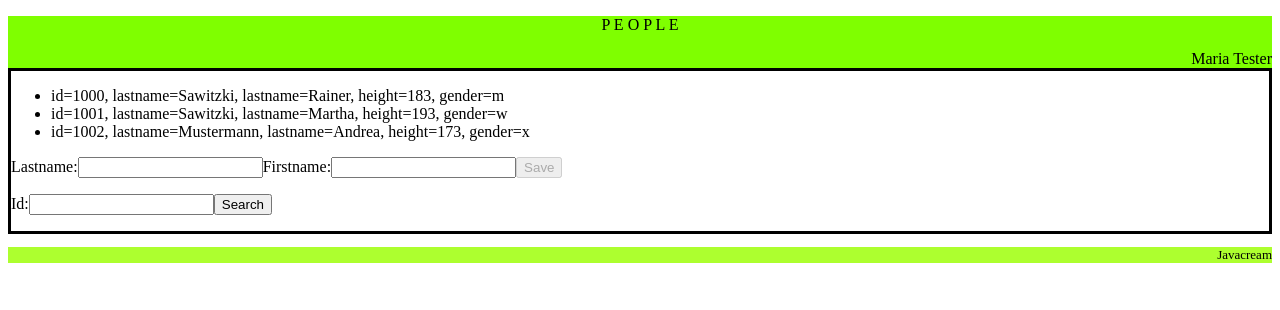
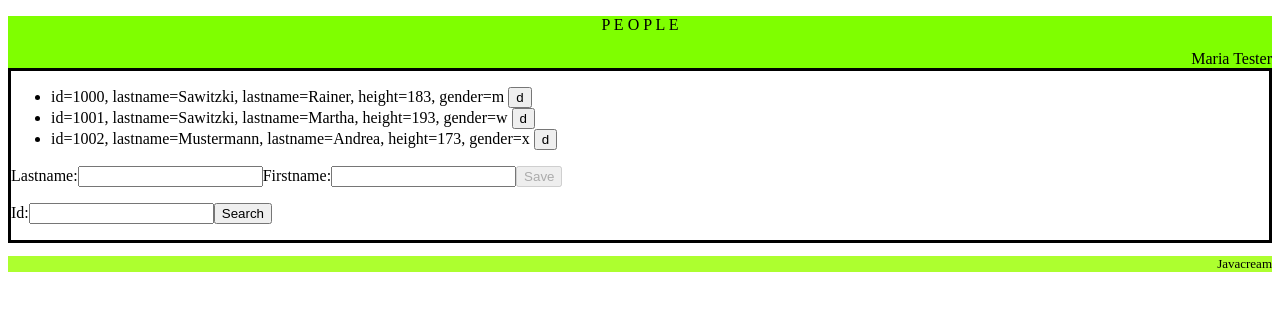
Before and after one commit to Javacream/org.javacream.training.angular, an Angular app in the folder training/: page / in a window 1280 px wide. Shown: the top 310 px of the page. Built offline with nearby package versions, Linux system fonts and the light colour scheme.

Commit message:
start delete

```diff
--- a/training/src/app/people/person/person.component.html
+++ b/training/src/app/people/person/person.component.html
@@ -1,2 +1,4 @@
 <span *ngIf="person && !detail">{{person.firstname}} {{person.lastname}}</span>
-<span *ngIf="person && detail">id={{person.id}}, lastname={{person.lastname}}, lastname={{person.firstname}}, height={{person.height}}, gender={{person.gender}}</span>
+<span *ngIf="person && detail">id={{person.id}}, lastname={{person.lastname}}, lastname={{person.firstname}}, height={{person.height}}, gender={{person.gender}}
+    <button (click)="delete(person.id)">d</button>
+</span>
--- a/training/src/app/people/person/person.component.ts
+++ b/training/src/app/people/person/person.component.ts
@@ -1,5 +1,6 @@
 import { Component, Input } from '@angular/core';
 import { PersonIF } from '../model/people.model';
+import { PeopleService } from '../services/people.service';
 
 @Component({
   selector: 'app-person',
@@ -8,7 +9,12 @@ import { PersonIF } from '../model/people.model';
 })
 export class PersonComponent {
 
+  constructor(readonly peopleService: PeopleService){
+
+  }
   @Input() person?:PersonIF
   @Input() detail = false
-
+  delete(id: number){
+    this.peopleService.deletePersonById(id)
+  }
 }
--- a/training/src/app/people/services/people.service.ts
+++ b/training/src/app/people/services/people.service.ts
@@ -26,6 +26,6 @@ export class PeopleService {
   }
 
   deletePersonById(id:number){
-    return this.people.delete(id)
+    console.log(this.people.delete(id))
   }
 }
```
